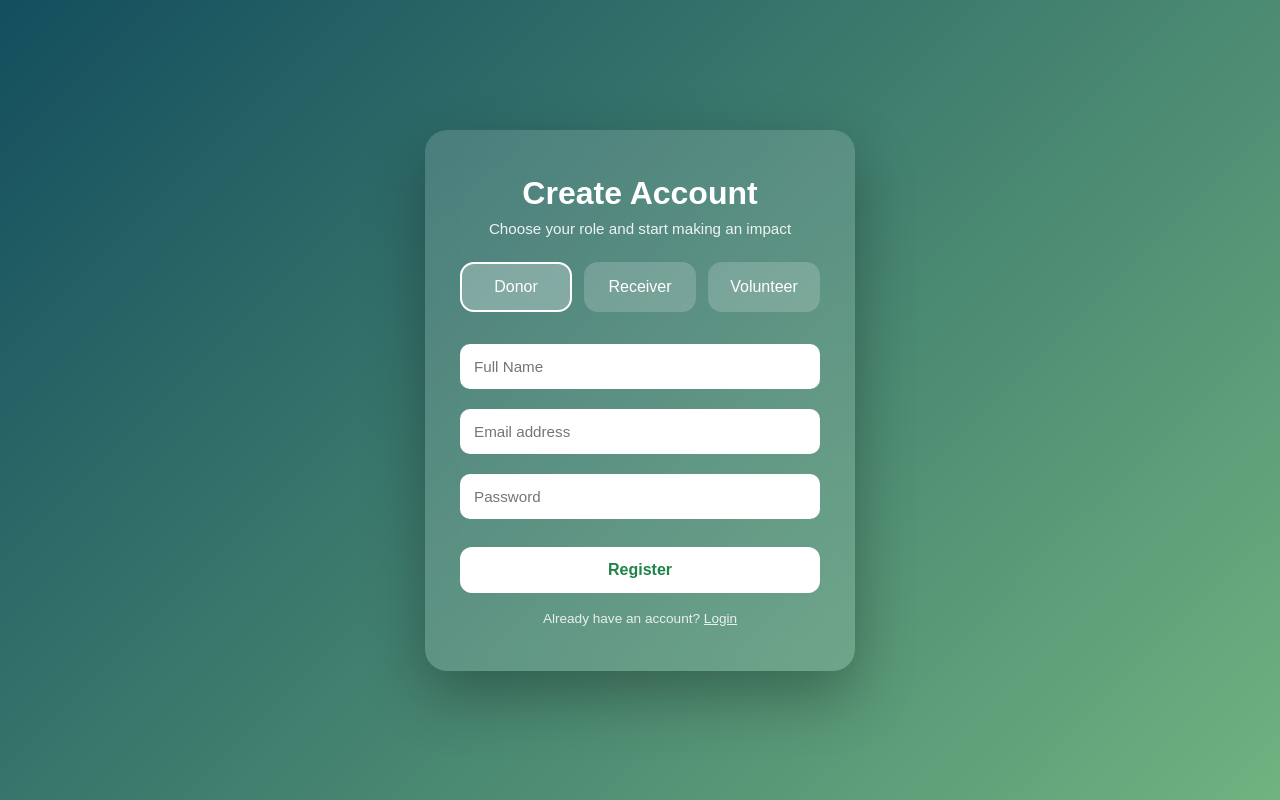
After one commit to Sharanya1236/LeftOverLess, a Django app: template leftoverless_project/core/templates/core/register.html in a window 1280 px wide. The commit adds this page. Run offline with Django 5.2, Linux system fonts and the light colour scheme; the template is opened without the code that fills it, so the values that code supplies are empty.

Commit message:
Initial commit

```diff
--- /dev/null
+++ b/leftoverless_project/core/templates/core/register.html
@@ -0,0 +1,176 @@
+<!DOCTYPE html>
+<html lang="en">
+<head>
+<meta charset="UTF-8">
+<title>Register | LeftOverLess</title>
+<meta name="viewport" content="width=device-width, initial-scale=1.0">
+
+<style>
+* {
+    margin: 0;
+    padding: 0;
+    box-sizing: border-box;
+    font-family: 'Poppins', sans-serif;
+}
+
+body {
+    min-height: 100vh;
+    background: linear-gradient(135deg, #134e5e, #71b280);
+    display: flex;
+    align-items: center;
+    justify-content: center;
+    color: #fff;
+}
+
+.container {
+    background: rgba(255,255,255,0.14);
+    backdrop-filter: blur(14px);
+    padding: 45px 35px;
+    border-radius: 22px;
+    width: 90%;
+    max-width: 430px;
+    box-shadow: 0 25px 60px rgba(0,0,0,0.3);
+    animation: fadeUp 1s ease forwards;
+}
+
+@keyframes fadeUp {
+    from { opacity: 0; transform: translateY(30px); }
+    to { opacity: 1; transform: translateY(0); }
+}
+
+h2 {
+    text-align: center;
+    margin-bottom: 8px;
+    font-size: 2rem;
+}
+
+.subtitle {
+    text-align: center;
+    font-size: 0.95rem;
+    margin-bottom: 25px;
+    opacity: 0.9;
+}
+
+/* Role cards */
+.roles {
+    display: flex;
+    gap: 12px;
+    margin-bottom: 22px;
+}
+
+.role-card {
+    flex: 1;
+    padding: 14px 10px;
+    border-radius: 14px;
+    background: rgba(255,255,255,0.18);
+    text-align: center;
+    cursor: pointer;
+    transition: all 0.3s ease;
+    border: 2px solid transparent;
+}
+
+.role-card:hover {
+    transform: translateY(-3px);
+}
+
+.role-card.active {
+    border-color: #ffffff;
+    background: rgba(255,255,255,0.28);
+}
+
+.role-title {
+    font-size: 0.95rem;
+    font-weight: 600;
+}
+
+/* Inputs */
+input {
+    width: 100%;
+    padding: 14px;
+    margin: 10px 0;
+    border-radius: 10px;
+    border: none;
+    outline: none;
+    font-size: 0.95rem;
+}
+
+button {
+    width: 100%;
+    padding: 14px;
+    margin-top: 18px;
+    border-radius: 12px;
+    border: none;
+    font-size: 1rem;
+    font-weight: 600;
+    background: #ffffff;
+    color: #1e8449;
+    cursor: pointer;
+    transition: all 0.3s ease;
+}
+
+button:hover {
+    transform: translateY(-3px);
+    box-shadow: 0 10px 25px rgba(0,0,0,0.25);
+}
+
+.footer {
+    margin-top: 18px;
+    text-align: center;
+    font-size: 0.85rem;
+    opacity: 0.85;
+}
+
+.footer a {
+    color: #ffffff;
+    text-decoration: underline;
+}
+</style>
+</head>
+
+<body>
+
+<div class="container">
+    <h2>Create Account</h2>
+    <div class="subtitle">
+        Choose your role and start making an impact
+    </div>
+
+    <!-- Role Selection -->
+    <div class="roles">
+        <div class="role-card active" data-role="donor">Donor</div>
+        <div class="role-card" data-role="receiver">Receiver</div>
+        <div class="role-card" data-role="volunteer">Volunteer</div>
+    </div>
+
+    <form method="post">
+        {% csrf_token %}
+        <input type="hidden" name="role" id="role" value="donor">
+
+        <input type="text" name="username" placeholder="Full Name" required>
+        <input type="email" name="email" placeholder="Email address" required>
+        <input type="password" name="password" placeholder="Password" required>
+
+        <button type="submit">Register</button>
+    </form>
+
+    <div class="footer">
+        Already have an account?
+        <a href="{% url 'login' %}">Login</a>
+    </div>
+</div>
+
+<script>
+const cards = document.querySelectorAll('.role-card');
+const roleInput = document.getElementById('role');
+
+cards.forEach(card => {
+    card.addEventListener('click', () => {
+        cards.forEach(c => c.classList.remove('active'));
+        card.classList.add('active');
+        roleInput.value = card.dataset.role;
+    });
+});
+</script>
+
+</body>
+</html>
```
Also changed, not shown: leftoverless_project/core/templates/core/donor_dashboard.html (deleted, +0 -35 lines), leftoverless_project/core/templates/core/donor_login.html (deleted, +0 -30 lines), leftoverless_project/core/templates/core/index.html (+224 -6 lines), leftoverless_project/core/templates/core/login.html (added, +120 -0 lines), leftoverless_project/core/templates/core/post_food.html (deleted, +0 -33 lines), leftoverless_project/core/templates/core/service_dashboard.html (deleted, +0 -31 lines), leftoverless_project/core/templates/core/service_login.html (deleted, +0 -32 lines), leftoverless_project/core/templates/core/add_food.html (added), leftoverless_project/core/templates/core/available_food.html (added), leftoverless_project/core/templates/core/donar_dashboard.html (added), leftoverless_project/core/templates/core/donation_detail.html (added), leftoverless_project/core/templates/core/my_donations.html (added), leftoverless_project/core/templates/core/my_requests.html (added), leftoverless_project/core/templates/core/receiver_dashboard.html (added).
